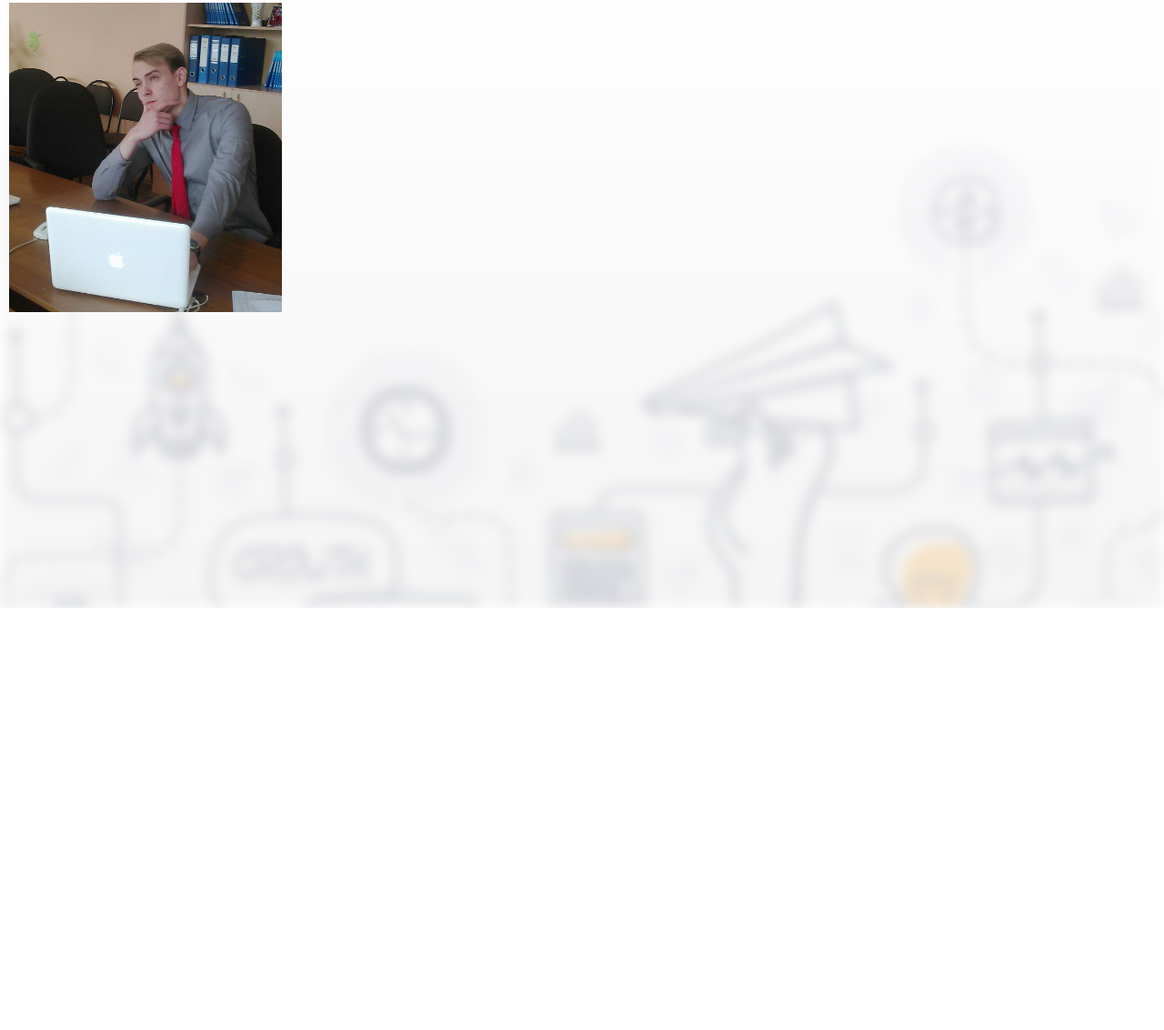
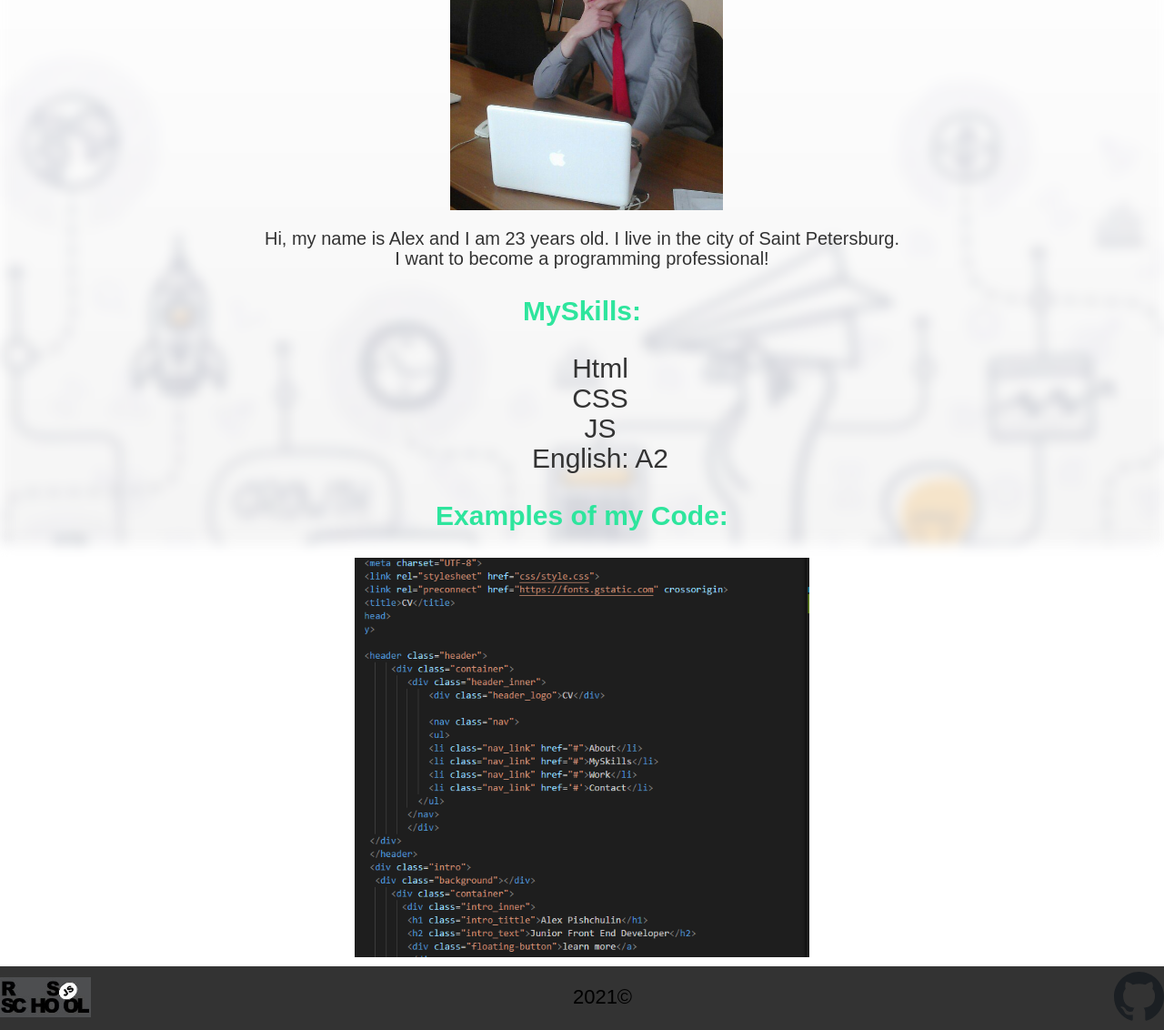
Before and after one commit to ckott10/rsschool-cv, a plain HTML site: page index.html in a window 1280 px wide. Shown: the part 1012-2144 px from the top of the page at 91% size. Before the commit the page ends 1680 px from the top, so only its background shows below. Drawn offline with Linux system fonts and the light colour scheme.

Commit message:
feat: add footer

```diff
--- a/css/style.css
+++ b/css/style.css
@@ -94,7 +94,7 @@ transition: color .2s linear;
 .intro_text{
 font-size: 35px;
 font-family:  'Montserrat', sans-serif;
-color: #fff;
+color: #fff;;
 }
 .floating-button {
     position: absolute;
@@ -125,11 +125,10 @@ color: #fff;
     transform: translateY(-7px);
   }
   .section{
-    padding: 80px 0;
+    padding: 10px 0;
   }
   .section_header{
       width: 100%;
-      margin: 0 auto 40;
       text-align: center;
       font-family:'Montserrat', sans-serif ;
   }
@@ -140,12 +139,11 @@ color: #fff;
   }
   .section_suptittle {
 font-size: 30px;
-color:#333;
+color:#2EE59D;
 font-family:'Montserrat', sans-serif ;
   }
   .myphoto{
     margin-left: 10px;
-    float: left;
 
   }
   .main_background{
@@ -155,6 +153,51 @@ font-family:'Montserrat', sans-serif ;
     background-size:cover;
     height: 100vh;
     position: absolute;
+  }
 
+  .section_MySkills{
+    font-size: 30px;
+    font-family:'Montserrat', sans-serif ;
+  }
+  .section_description{
+    font-size: 30px;
+    color:#2EE59D;
+    font-family:'Montserrat', sans-serif ;
+  }
+.section_skill{
+    font-size: 30px;
+    color:#333
+    font-family:'Montserrat', sans-serif ;
+    position: center;
+    list-style-type:none
+}
+.section_work.{
+    width: 100%;
+    text-align: center;
+    font-family:'Montserrat', sans-serif ;
 
-  }
+}
+.examples_code{
+    position: center;
+}
+.footer{
+height: 70px;
+background-color: #333;
+filter: none;
+width: 100%;
+position: absolute;
+
+}
+.links{
+    display: flex;
+    justify-content: space-between;
+    align-items: center;
+}
+
+.create_data{
+
+    font-size: 22px;
+    text-align: center;
+color: black;
+
+}
--- a/index.html
+++ b/index.html
@@ -34,21 +34,45 @@
             </div>
           </div>
       </div>
-
  <section class="section">
   <div class="main_background"></div>
    <div class="container">
     <div class="section_header">
       <h3 class="section_suptittle">About me:</h3>
-      <p class="section_text">Hi, my name is Alex and I am 23 years old. I live in the city of Saint Petersburg</p>
       <div class="myphoto"><img src="img/me.png" alt="my photo" style="width:300px;"></div>
+      <p class="section_text">Hi, my name is Alex and I am 23 years old. I live in the city of Saint Petersburg.
+        <br>
+        I want to become a programming professional!
+      </p>
+
+      <div class="section_MySkills">
+        <h3 class="section_description">MySkills:</h3>
+        <ul class="section_skill">
+          <li>Html</li>
+          <li>CSS</li>
+          <li>JS</li>
+          <li>English: A2</li>
+        </ul>
+      </div>
+      <div class="sectioin_Work">
+        <h3 class="section_description">Examples of my Code:</h3>
+        <div class="examples_code"><img src="img/example.img.png" alt="my photo" style="width:500px;"></div>
+
+      </div>
   </div>
     </div>
 
   </section>
-
-
-
-
+  <footer class="footer">
+    <div class="links">
+      <a class="link_logo-rss" href="https://rs.school/js/">
+        <img class="logo-rss" src="img/logo.jpg" alt="rsschool.img" width="100">
+      </a>
+      <p class="create_data">2021©</p>
+      <a class="link_logo-git" href="https://github.com/ckott10">
+        <img class="logo-git" src="img/git_logo.svg" alt="rsschool.img" width="55">
+      </a>
+    </div>
+  </footer>
   </body>
 </html>
```
Also changed, not shown: img/example.img.png (added), img/git_logo.svg (added), img/logo.jpg (added).
